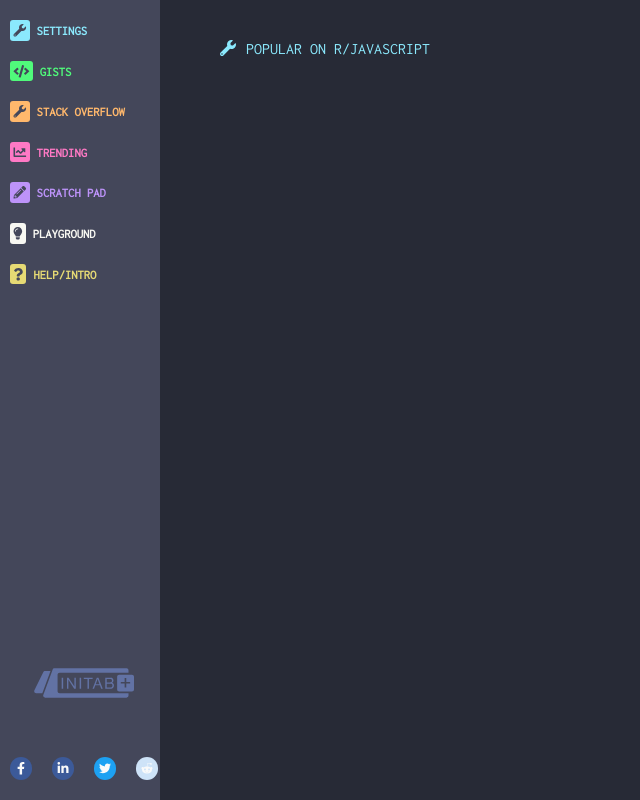
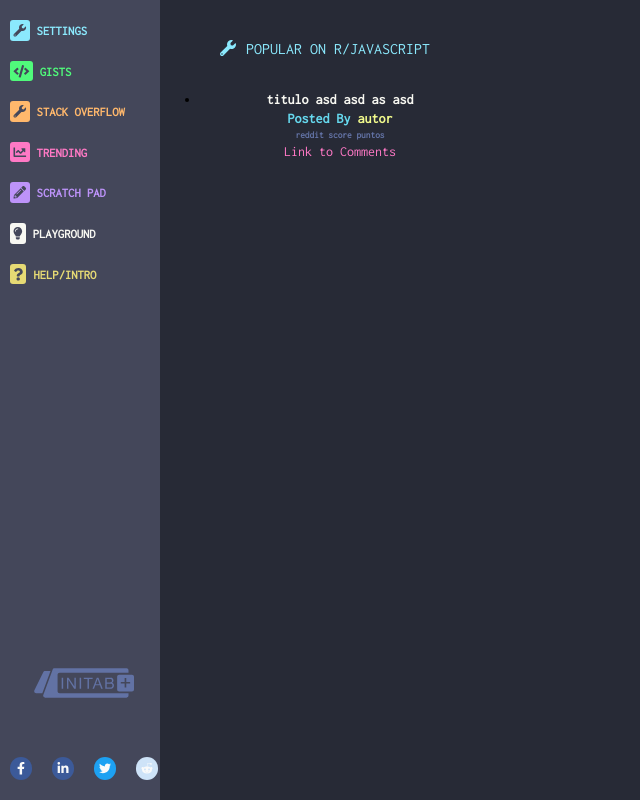
Before and after one commit to luchosr/preworkHooked, a React (Create React App) app: page / in a window 1280 px wide. Shown: the whole page, without its empty margins (0-640 px from the left). Built offline with nearby package versions, Linux system fonts and the light colour scheme.

Commit message:
add JSReddit styles

```diff
--- a/src/App.js
+++ b/src/App.js
@@ -23,7 +23,7 @@ function App() {
         maxHeight="100%"
         width="25%"
         title="Popular on r/javascript"
-        itemComponent="JSReddit"
+        itemComponent={JSReddit}
         titleIcon="wrench"
       />
     </div>
--- a/src/components/Main/JSReddit/JSReddit.js
+++ b/src/components/Main/JSReddit/JSReddit.js
@@ -5,20 +5,19 @@ const JSReddit = () => {
 
   return (
     <li className="redditNews">
-      <h3>hola soy un item</h3>
       <h5
         className="postTittle"
-        style={{ color: "#F8F8F2", padding: "10px", fontSize: "0.9em" }}
+        style={{ color: "#F8F8F2", margin: "0 0 4px 0", fontSize: "14px" }}
       >
-        titulo
+        titulo asd asd as asd
       </h5>
       <h6
         className="postAuthor"
-        style={{ color: "#66d9ef", padding: "5px 10px", fontSize: "0.8em" }}
+        style={{ color: "#66d9ef", margin: "0 0 4px 0", fontSize: "14px" }}
       >
         Posted By <span style={{ color: "#f1fa8c" }}>autor</span>{" "}
       </h6>
-      <h6 className="score" style={{ color: "#6272a4", padding: "10px" }}>
+      <h6 className="score" style={{ color: "#6272a4", margin: "0 0 4px 0" }}>
         reddit score puntos
       </h6>
       <a
```
